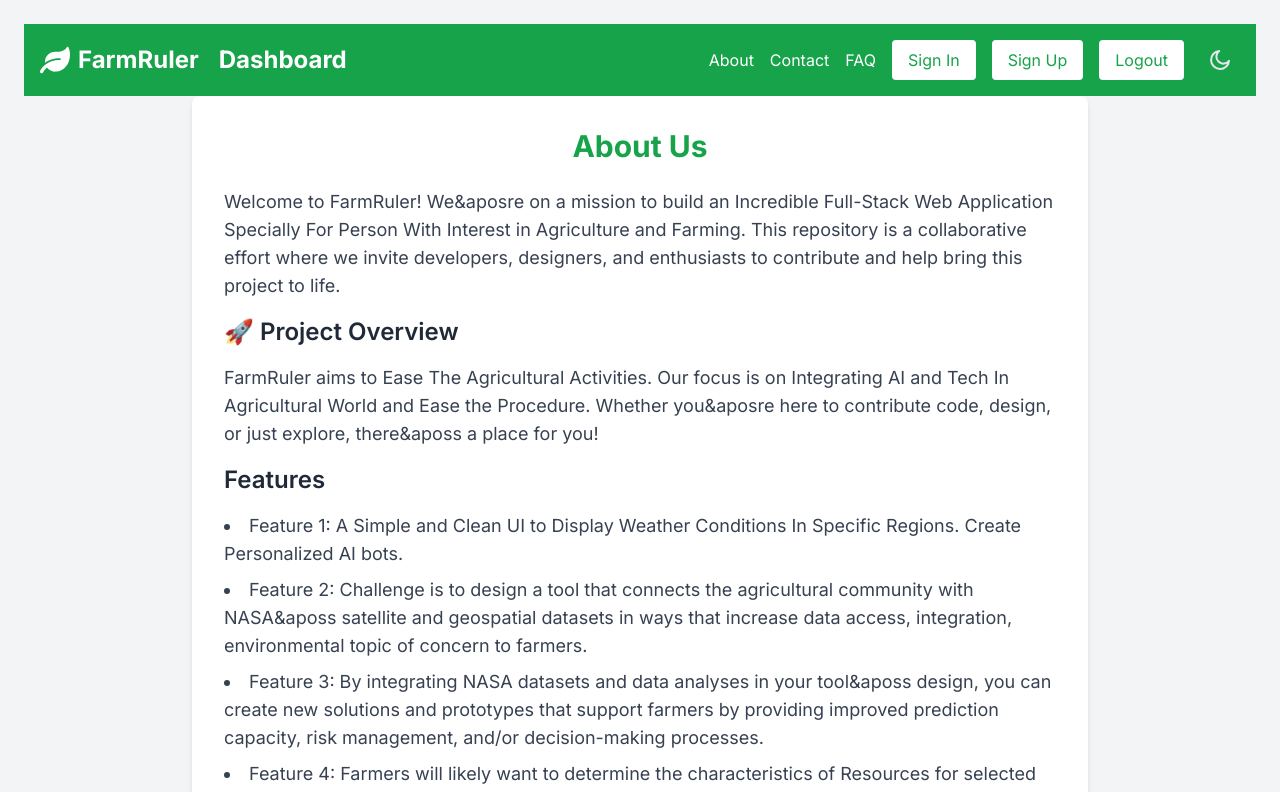
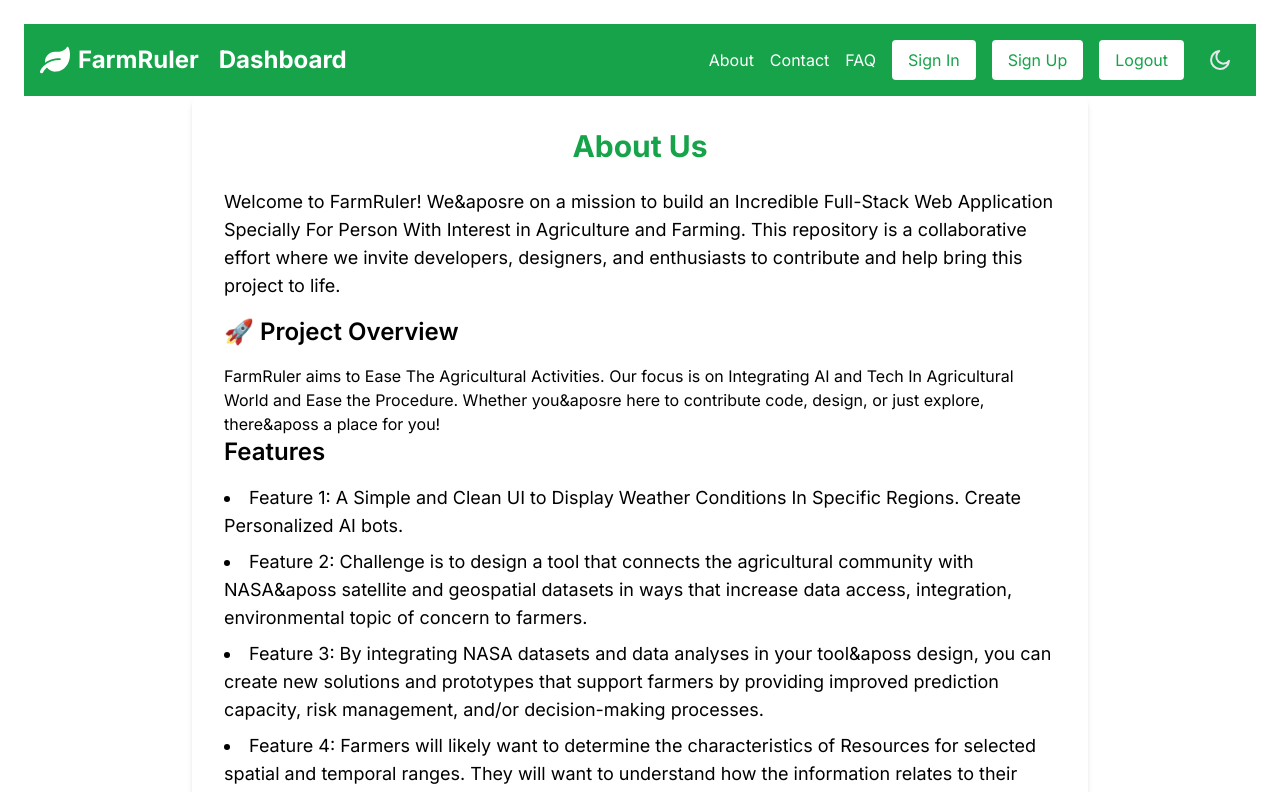
Before and after one commit to MOHAMMED-IQRAMUL/FarmRuler, a Next.js app: page /about in a window 1280 px wide. Shown: the top 792 px of the page. Built offline with nearby package versions, Linux system fonts and the light colour scheme.

Commit message:
fixed the dark mode issue in about page

```diff
--- a/app/about/page.js
+++ b/app/about/page.js
@@ -6,19 +6,19 @@ import PageTitle from '../components/PageTitle';
 
 const AboutPage = () => {
     return (
-        <div className="min-h-screen bg-gray-100 p-6">
+        <div className="min-h-screen p-6">
             <Navbar />
-            <div className="max-w-4xl mx-auto bg-white shadow-md rounded-lg p-8">
+            <div className="max-w-4xl mx-auto shadow-md rounded-lg p-8">
                 <PageTitle title="About Us" />
-                <p className="text-lg text-gray-700 mb-4">
+                <p className="text-lg mb-4">
                     Welcome to FarmRuler! We&aposre on a mission to build an Incredible Full-Stack Web Application Specially For Person With Interest in Agriculture and Farming. This repository is a collaborative effort where we invite developers, designers, and enthusiasts to contribute and help bring this project to life.
                 </p>
-                <h2 className="text-2xl font-semibold text-gray-800 mb-4">🚀 Project Overview</h2>
-                <p className="text-lg text-gray-700 mb-4">
+                <h2 className="text-2xl font-semibold mb-4">🚀 Project Overview</h2>
+                <p className="text-lgmb-4">
                     FarmRuler aims to Ease The Agricultural Activities. Our focus is on Integrating AI and Tech In Agricultural World and Ease the Procedure. Whether you&aposre here to contribute code, design, or just explore, there&aposs a place for you!
                 </p>
-                <h2 className="text-2xl font-semibold text-gray-800 mb-4">Features</h2>
-                <ul className="list-disc list-inside text-lg text-gray-700 mb-4">
+                <h2 className="text-2xl font-semibold mb-4">Features</h2>
+                <ul className="list-disc list-inside text-lg mb-4">
                     <li className="mb-2">Feature 1: A Simple and Clean UI to Display Weather Conditions In Specific Regions. Create Personalized AI bots.</li>
                     <li className="mb-2">Feature 2: Challenge is to design a tool that connects the agricultural community with NASA&aposs satellite and geospatial datasets in ways that increase data access, integration, environmental topic of concern to farmers.</li>
                     <li className="mb-2">Feature 3: By integrating NASA datasets and data analyses in your tool&aposs design, you can create new solutions and prototypes that support farmers by providing improved prediction capacity, risk management, and/or decision-making processes.</li>
```
